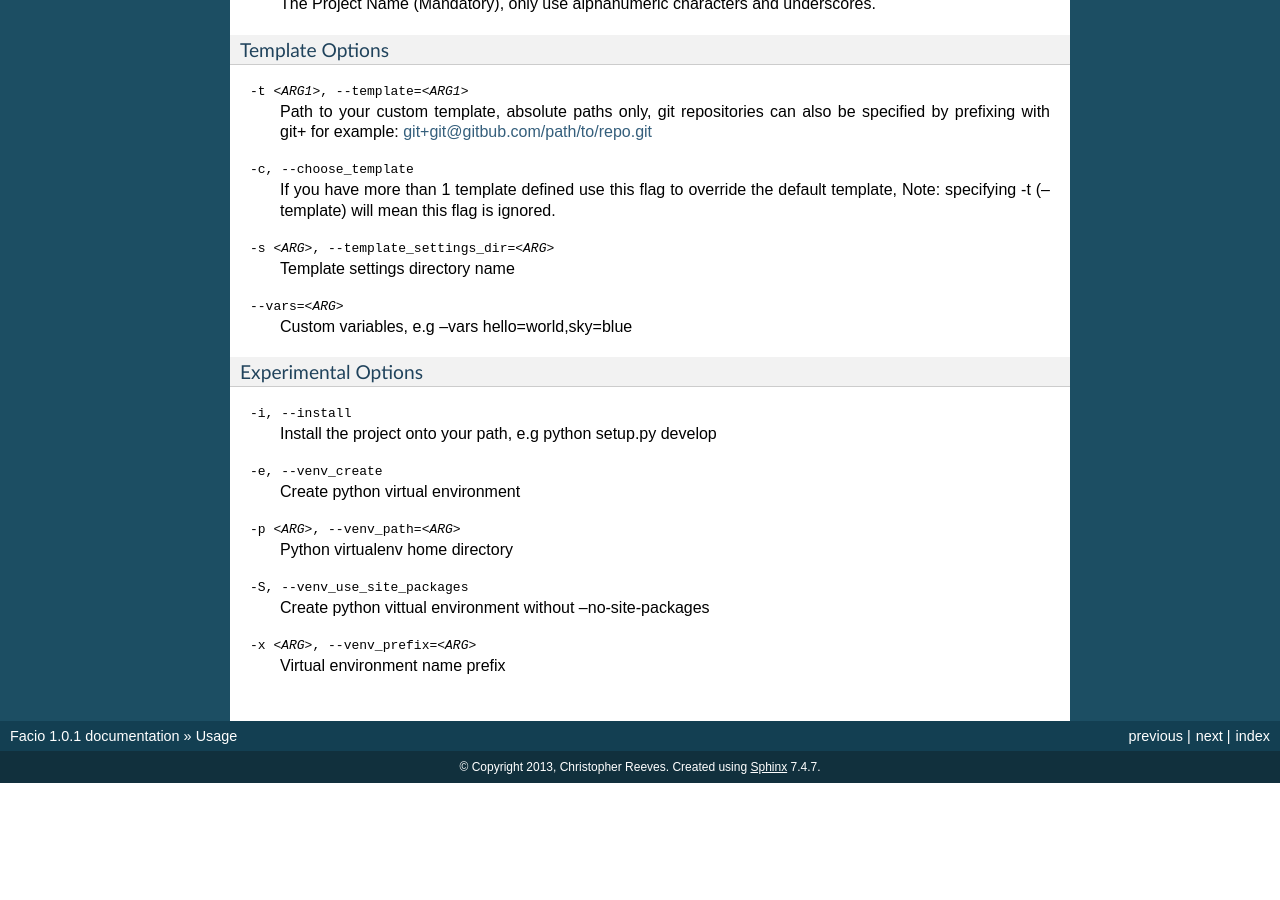
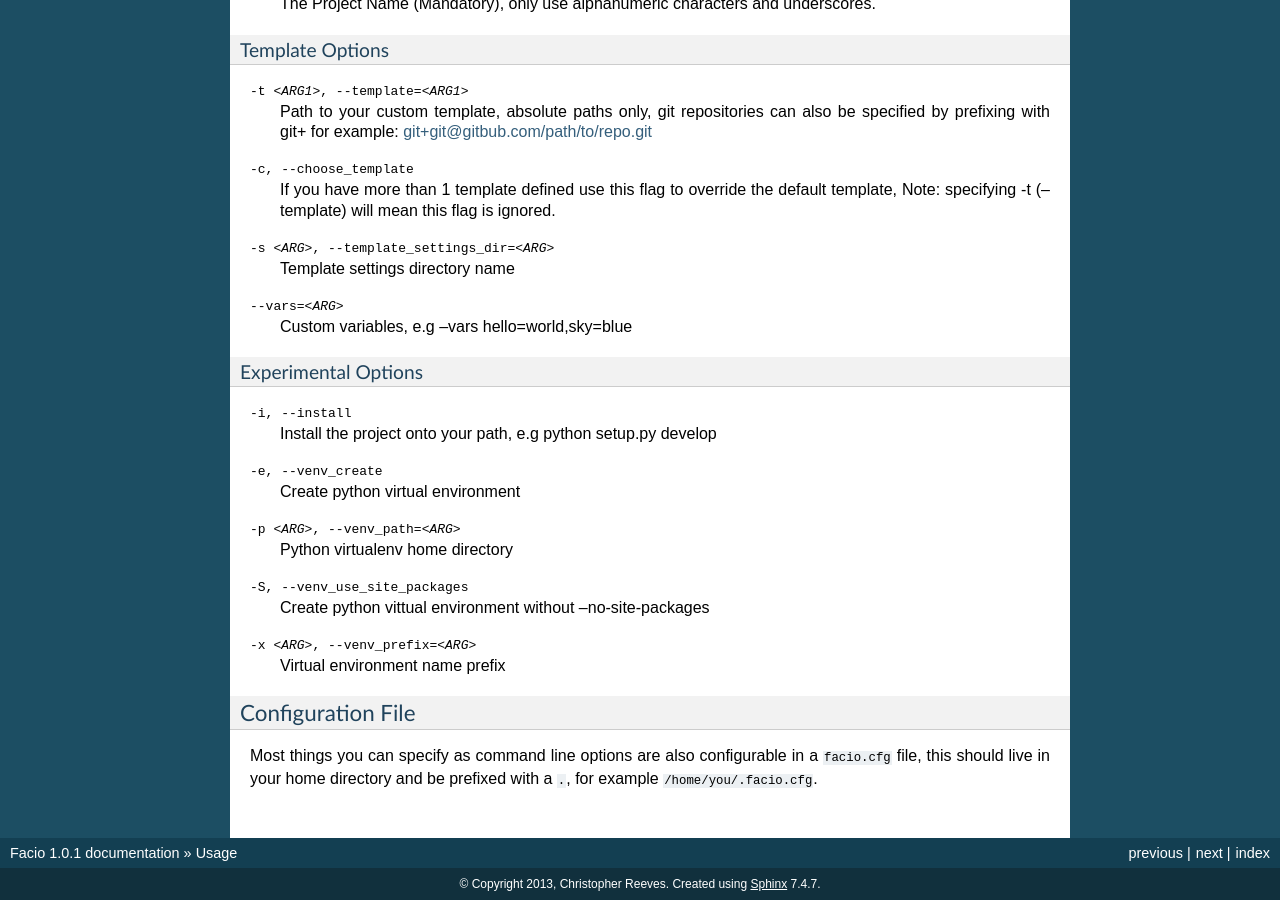
Before and after one commit to krak3n/Facio, a Sphinx documentation site: the page built from docs/usage.rst, in a window 1280 px wide and 900 px high, scrolled down 808 px. Built offline with Sphinx 7.4.7, drawn with Linux system fonts in a browser that asks for light colours; before the commit the page ends 1591 px from its top, so only the background shows below that.

Commit message:
Max depth increased to 3 + started documenting configuration file

```diff
--- a/docs/index.rst
+++ b/docs/index.rst
@@ -42,7 +42,7 @@
 ------
 
 .. toctree::
-    :maxdepth: 2
+    :maxdepth: 3
 
     installing
     usage
--- a/docs/usage.rst
+++ b/docs/usage.rst
@@ -72,3 +72,8 @@
             Create python vittual environment without --no-site-packages
 -x <ARG>, --venv_prefix=<ARG>
             Virtual environment name prefix
+
+Configuration File
+^^^^^^^^^^^^^^^^^^
+
+Most things you can specify as command line options are also configurable in a ``facio.cfg`` file, this should live in your home directory and be prefixed with a ``.``, for example ``/home/you/.facio.cfg``.
```
Also changed, not shown: 8 other files.
